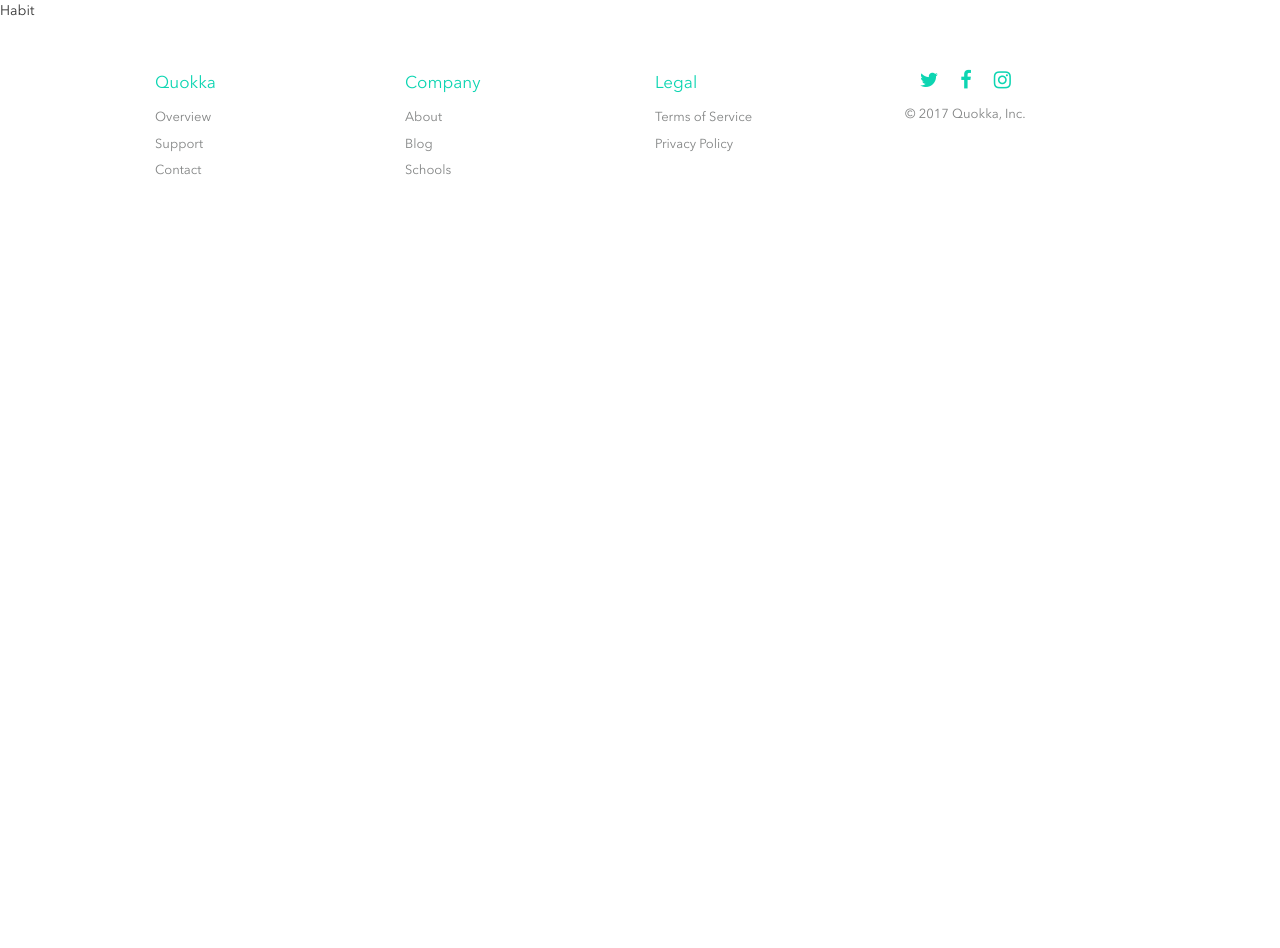
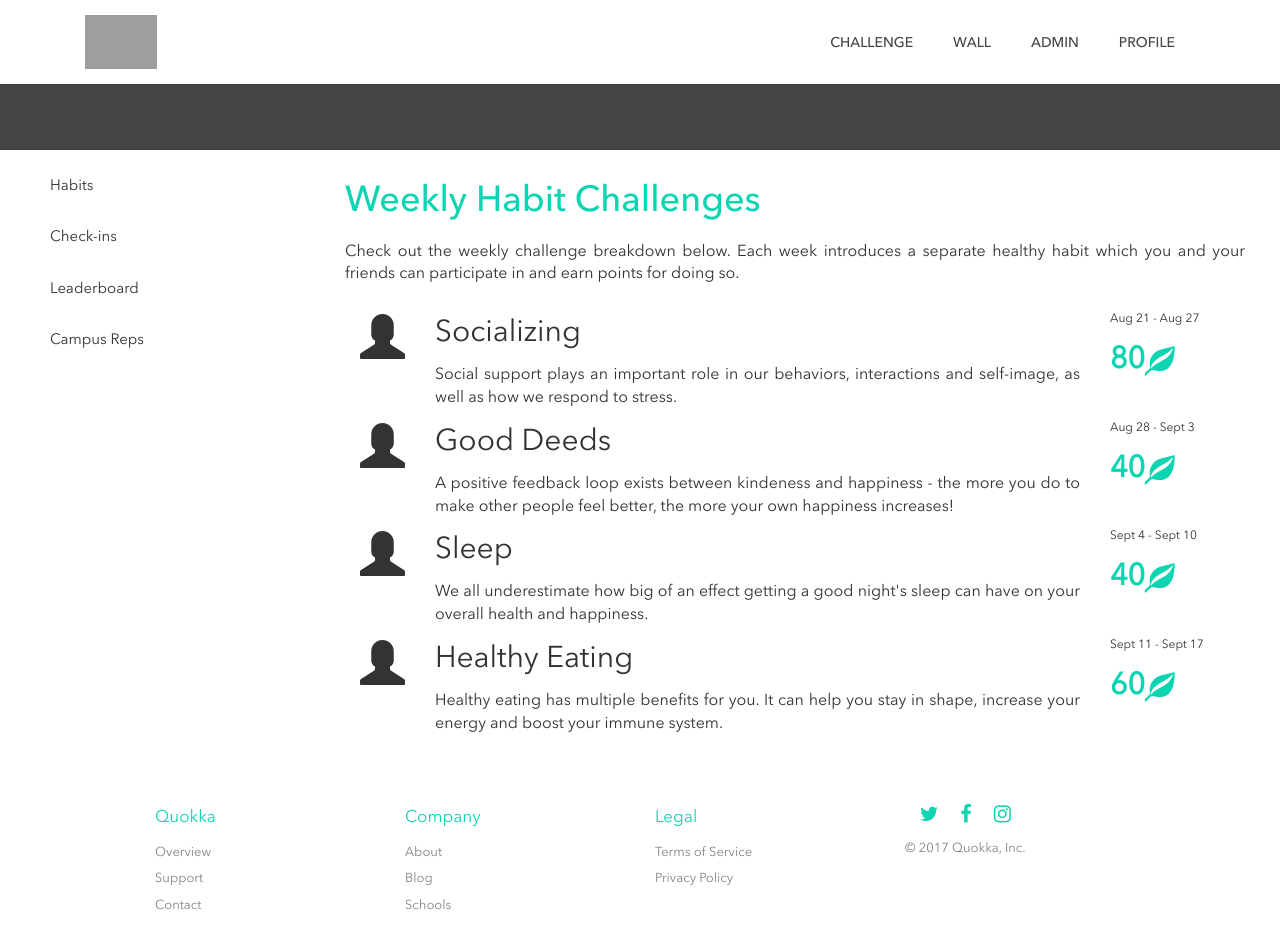
Before and after one commit to quokkateam/quokka, a React (Create React App) app: page /habit in a window 1280 px wide. Shown: the top 948 px of the page. Before the commit the page ends 800 px from the top, so only its background shows below. Built offline with nearby package versions, Linux system fonts and the light colour scheme; grey boxes are pictures that could not be loaded.

Commit message:
habit page

```diff
--- a/src/App.js
+++ b/src/App.js
@@ -68,6 +68,7 @@ class App extends Component {
             <Route exact path='/' component={this.LandingHeaderWProps}/>
             <Route path='/check-in' component={this.AppHeaderWProps}/>
             <Route path='/challenge' component={this.AppHeaderWProps}/>
+            <Route path='/habit' component={this.AppHeaderWProps}/>
           </Switch>
           <Main />
           <Footer />
@@ -76,6 +77,7 @@ class App extends Component {
           <Route exact path='/' component={this.LandingSideNav}/>
           <Route path='/check-in' component={this.InAppSideNav}/>
           <Route path='/challenge' component={this.InAppSideNav}/>
+          <Route path='/habit' component={this.InAppSideNav}/>
         </Switch>
       </div>
     );
--- a/src/components/habit/Habit.js
+++ b/src/components/habit/Habit.js
@@ -1,9 +1,121 @@
 import React, { Component } from 'react';
+
+
+const Progress = () => {
+  return (
+    <section id="progress">
+      <div className="bar">
+          <p>text</p>
+      </div>
+    </section>
+  )
+}
+
+class HabitList extends Component {
+  constructor(props) {
+    super(props);
+    var habit1 = {
+      name: "Socializing",
+      description: "Social support plays an important role in our behaviors, interactions\
+      and self-image, as well as how we respond to stress.",
+      points:80,
+      icon:"glyphicon glyphicon-user",
+      start:"Aug 21",
+      end:"Aug 27"
+    };
+
+    var habit2 = {
+      name: "Good Deeds",
+      description: "A positive feedback loop exists between kindeness and happiness - \
+      the more you do to make other people feel better, the more your own happiness\
+      increases!",
+      points:40,
+      icon:"glyphicon glyphicon-user",
+      start:"Aug 28",
+      end:"Sept 3"
+    };
+
+    var habit3 = {
+      name: "Sleep",
+      description: "We all underestimate how big of an effect getting a good night's\
+      sleep can have on your overall health and happiness.",
+      points:40,
+      icon:"glyphicon glyphicon-user",
+      start:"Sept 4",
+      end:"Sept 10"
+    };
+
+    var habit4 = {
+      name: "Healthy Eating",
+      description: "Healthy eating has multiple benefits for you. It can help you\
+      stay in shape, increase your energy and boost your immune system.",
+      points:60,
+      icon:"glyphicon glyphicon-user",
+      start:"Sept 11",
+      end:"Sept 17"
+    };
+    this.habitlist = [habit1,habit2,habit3,habit4];
+  }
+
+  render () {
+    return (
+      <tbody>
+      {this.habitlist.map(function(habit,i){
+        return (
+          <div className="row habit-item">
+            <div className="col-md-1 icon">
+              <span className={habit.icon}></span>
+            </div>
+            <div className="col-md-9">
+              <p className="habit-item-title">{habit.name}</p>
+              <p>{habit.description}</p>
+            </div>
+            <div className="col-md-2">
+                <div className="row">
+                  <p className="date">{habit.start} - {habit.end}</p>
+                </div>
+              <tbody>
+                <tr>
+                  <th><p className="icon-right">{habit.points}</p></th>
+                  <th><span className="glyphicon glyphicon-leaf icon-right"></span></th>
+                </tr>
+              </tbody>
+            </div>
+        </div>);
+      })}
+      </tbody>
+    );
+  }
+}
 
 class Habit extends Component {
   render() {
     return (
-      <div id="Habit">Habit</div>
+
+
+      <div>
+        <div className="row">
+          <Progress />
+        </div>
+        <div id="habit" className="row">
+          <div id="column1" className="col-md-3">
+           <ul>
+            <li>Habits</li>
+            <li>Check-ins</li>
+            <li>Leaderboard</li>
+            <li>Campus Reps</li>
+           </ul>
+          </div>
+
+          <div id="column2" className="col-md-9">
+           <h1 className="habit-section-title">Weekly Habit Challenges</h1>
+           <p className="overview-text">Check out the weekly challenge breakdown below. Each week introduces
+           a separate healthy habit which you and your friends can participate in and
+           earn points for doing so.</p>
+           <HabitList />
+          </div>
+        </div>
+      </div>
     );
   }
 }
--- a/src/styles/scss/colors.scss
+++ b/src/styles/scss/colors.scss
@@ -8,3 +8,5 @@ $default-dark: #333;
 $quokka-red: #D51E1E;
 
 $header-dark: #444;
+
+$light-gray:#D3D3D3
--- /dev/null
+++ b/src/styles/scss/habit.scss
@@ -0,0 +1,81 @@
+#progress {
+  position: relative;
+  padding: 0 4%;
+  padding-top: 150px;
+  width: 100%;
+  height: 100px;
+  background-color: $header-dark;
+
+  .bar {
+    width: 100%;
+    height: 100%;
+    position: absolute;
+    top: 0;
+    left: 0;
+    z-index: 0;
+  }
+}
+
+#habit {
+  padding: 10px 20px;
+  background: #fff;
+  font-size: 16px;
+  text-align: justify;
+
+  .habit-section-title {
+    color: $primary;
+    font-family: Avenir-Next-Medium;
+    padding-bottom:10px;
+  }
+
+  .overview-text {
+    padding-bottom:15px;
+  }
+
+  .habit-item-title {
+    font-size:30px;
+  }
+
+  .icon{
+    font-size:45px;
+  }
+
+  .icon-right{
+    font-size:30px;
+    color: $primary
+  }
+
+  .habit-item:hover{
+    color:orange;
+  }
+
+  .date{
+    font-size:12px;
+  }
+
+  #column1 {
+    text-align:left;
+
+    li{
+      padding:15px;
+      font-size:15px;
+    }
+
+    li:hover{
+      background-color:$light-gray
+    }
+  }
+}
+
+
+@media (max-width: 991px) {
+  #habit {
+    padding: 90px;
+  }
+}
+
+@media (max-width: 768px) {
+  #habit {
+    padding: 75px 4%;
+  }
+}
--- a/src/styles/scss/index.scss
+++ b/src/styles/scss/index.scss
@@ -30,3 +30,6 @@
 
 // Challenge
 @import 'challenge';
+
+//
+@import 'habit';
```
